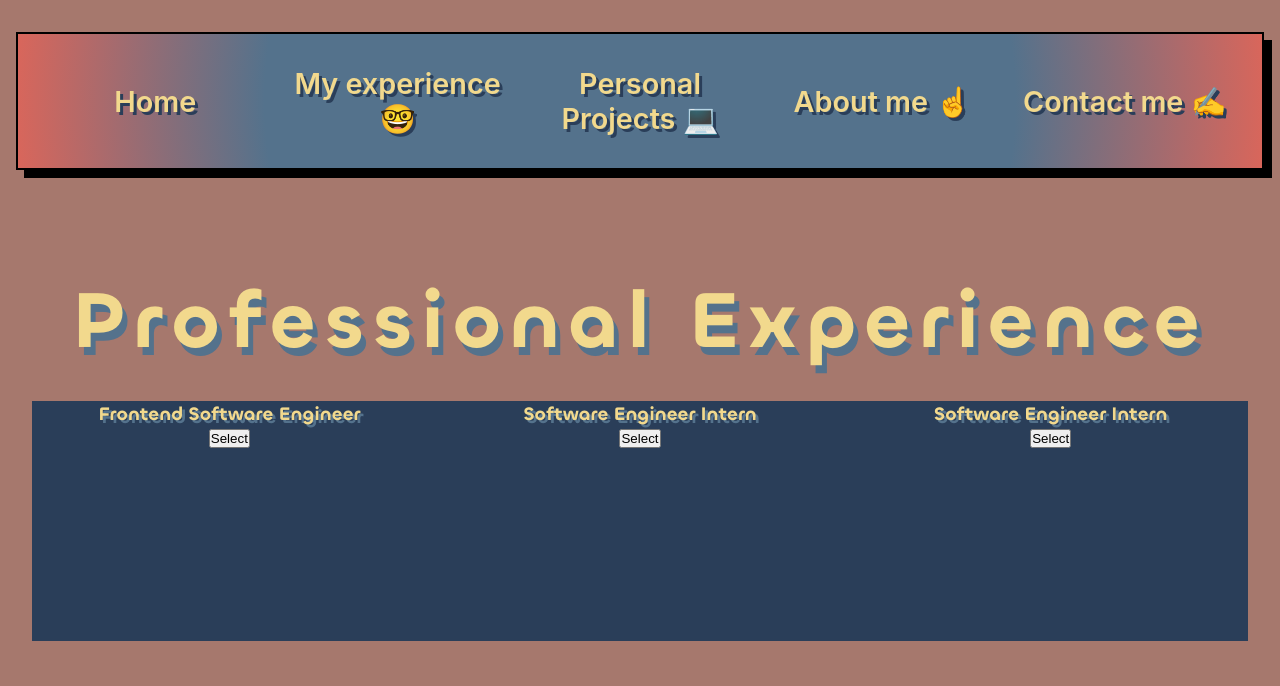
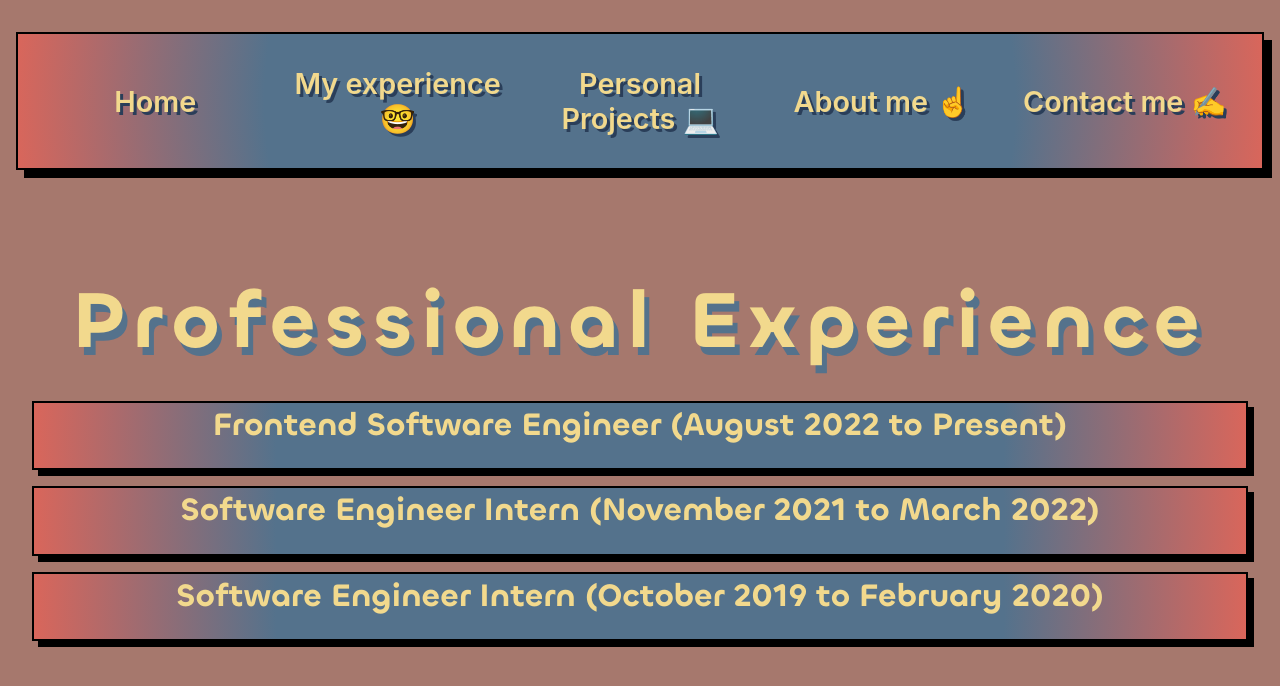
Before and after one commit to OLopezE/my-portfolio, a React (Create React App) app: page /work-experience in a window 1280 px wide. Shown: the top 686 px of the page. Built offline with nearby package versions, Linux system fonts and the light colour scheme.

Commit message:
adding styles to the work experience view

```diff
--- a/src/js/api/workExperience/workExperience.js
+++ b/src/js/api/workExperience/workExperience.js
@@ -36,8 +36,8 @@ const workExperience = [
       'Utilized HTML, CSS, and JS for the frontend and PHP and MySQL for the backend, building fully-featured web applications from the ground up.'
     ],
     picture: '',
-    startDate: 'November 2021',
-    endDate: 'March 2022'
+    startDate: 'October 2019',
+    endDate: 'February 2020'
   }
 ]
 
--- a/src/js/views/experience/Experience.jsx
+++ b/src/js/views/experience/Experience.jsx
@@ -2,13 +2,17 @@ import React from 'react'
 
 import workExperience from 'src/js/api/workExperience/workExperience'
 
-import { WorkExperienceGrid, TitleContainer, WorkContainer } from './Experience.style'
+import {
+  WorkExperienceGrid,
+  TitleContainer,
+  WorkContainer,
+  WorkButton
+} from './Experience.style'
 
 const WorkCard = ({ work }) => {
   return (
     <div>
-      <h3>{work.jobTitle}</h3>
-      <button>Select</button>
+      <WorkButton>{work.jobTitle} ({work.startDate + ' to ' + work.endDate})</WorkButton>
     </div>
   )
 };
--- a/src/js/views/experience/Experience.style.js
+++ b/src/js/views/experience/Experience.style.js
@@ -4,6 +4,7 @@ const WorkExperienceGrid = styled.section`
   display: grid;
   gap: 1.5rem;
   padding: 1rem;
+  overflow: hidden;
 
   * {
     transition: 0.2s;
@@ -37,11 +38,33 @@ const TitleContainer = styled.div`
 `;
 
 const WorkContainer = styled.div`
-  background-color: #2A3E59;
-  height: 240px;
+  min-height: 240px;
   display: grid;
-  grid-template-columns: repeat(3, 1fr);
   gap: 1rem;
+
+  > div {
+    border: 2px solid black;
+    background: rgb(84,114,140);
+    background: radial-gradient(circle, rgba(84,114,140,1) 60%, rgba(217,102,91,1) 100%);
+    box-shadow: 6px 6px black;
+  }
 `;
 
-export { WorkExperienceGrid, TitleContainer, WorkContainer };
+const WorkButton = styled.button`
+  all: unset;
+  color: #F2D98D;
+  font-family: Chillax;
+  font-size: 2rem;
+  cursor: pointer;
+
+  :hover {
+    color: #D9665B;
+  }
+`;
+
+export {
+  WorkExperienceGrid,
+  TitleContainer,
+  WorkContainer,
+  WorkButton
+};
```
